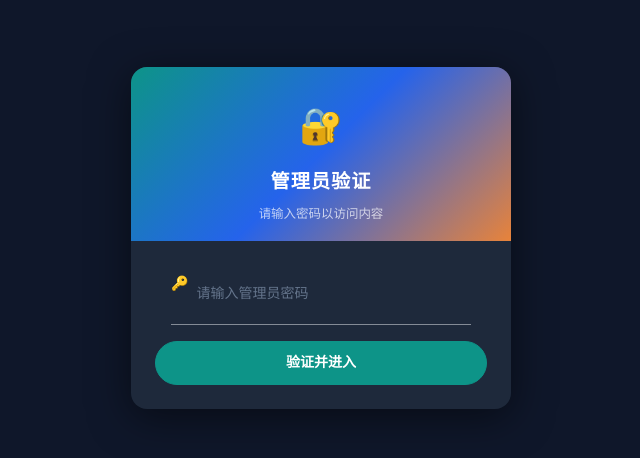
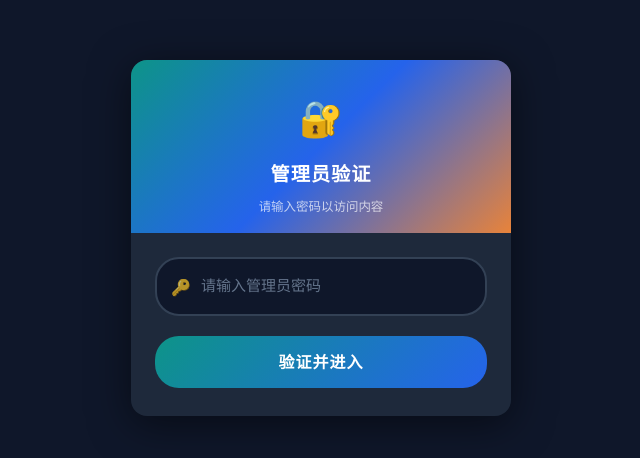
Before and after one commit to ghtaoge/interview-guide, a Vue app: page / in a window 1280 px wide. Shown: the part 162-620 px from the top of the page, without its empty margins (319-959 px from the left). Built offline with nearby package versions, Linux system fonts and the light colour scheme.

Commit message:
重做AuthGate：弃用van-field/van-button，改用原生input+自定义样式，圆角输入框+渐变按钮

```diff
--- a/src/components/AuthGate.vue
+++ b/src/components/AuthGate.vue
@@ -7,29 +7,25 @@
         <p class="auth-subtitle">请输入密码以访问内容</p>
       </div>
       <div class="auth-body">
-        <van-field
-          v-model="password"
-          type="password"
-          placeholder="请输入管理员密码"
-          :error-message="errorMsg"
-          clearable
-          @keydown.enter="submit"
+        <div class="auth-input-wrap" :class="{ error: errorMsg }">
+          <span class="auth-input-icon">🔑</span>
+          <input
+            v-model="password"
+            type="password"
+            placeholder="请输入管理员密码"
+            class="auth-input"
+            @keydown.enter="submit"
+          />
+          <button v-if="password" class="auth-clear" @click="password = ''">✕</button>
+        </div>
+        <p v-if="errorMsg" class="auth-error">{{ errorMsg }}</p>
+        <button
+          class="auth-submit-btn"
+          :disabled="verifying"
+          @click="submit"
         >
-          <template #left-icon>
-            <span style="font-size:1em">🔑</span>
-          </template>
-        </van-field>
-        <van-button
-          type="primary"
-          block
-          round
-          :loading="verifying"
-          loading-text="验证中..."
-          @click="submit"
-          class="auth-submit-btn"
-        >
-          验证并进入
-        </van-button>
+          {{ verifying ? '验证中...' : '验证并进入' }}
+        </button>
       </div>
     </div>
   </div>
@@ -93,25 +89,55 @@ async function submit() {
   font-size: .78em; opacity: .7; font-weight: 300;
 }
 .auth-body {
-  padding: 20px 24px 24px;
+  padding: 24px 24px 28px;
+}
+.auth-input-wrap {
+  display: flex; align-items: center; gap: 10px;
+  background: var(--bg); border-radius: 24px;
+  border: 2px solid var(--border); padding: 4px 14px;
+  transition: border-color .25s, box-shadow .25s;
+}
+.auth-input-wrap:focus-within {
+  border-color: var(--accent);
+  box-shadow: 0 0 12px rgba(13,148,136,.2);
+}
+.auth-input-wrap.error {
+  border-color: #ef4444;
+  box-shadow: 0 0 8px rgba(239,68,68,.15);
+}
+.auth-input-icon { font-size: 1em; flex-shrink: 0; opacity: .7 }
+.auth-input {
+  flex: 1; border: none; outline: none; background: transparent;
+  font-size: 15px; color: var(--text); padding: 10px 0;
+  caret-color: var(--accent);
+}
+.auth-input::placeholder { color: var(--text3); opacity: 1 }
+.auth-input:-ms-input-placeholder { color: var(--text3) }
+.auth-clear {
+  width: 24px; height: 24px; border-radius: 50%; border: none;
+  background: var(--border); color: var(--text2); cursor: pointer;
+  font-size: .7em; display: flex; align-items: center; justify-content: center;
+  flex-shrink: 0; transition: all .2s;
+}
+.auth-clear:hover { background: var(--text3); color: var(--card) }
+.auth-error {
+  font-size: .8em; color: #ef4444; margin-top: 8px; padding-left: 14px;
 }
 .auth-submit-btn {
-  margin-top: 16px; font-weight: 600;
-  background: #0d9488; border-color: #0d9488;
+  margin-top: 20px; width: 100%; padding: 12px 0;
+  border-radius: 24px; border: none; cursor: pointer;
+  font-size: 1em; font-weight: 600; letter-spacing: 1px;
+  background: linear-gradient(135deg, #0d9488, #2563eb);
+  color: #fff; transition: all .3s;
 }
-
-/* 修复全局reset对Vant field的影响 */
-:deep(.van-field .van-cell__title) { padding: 10px 0 }
-:deep(.van-field .van-cell__value) { padding: 10px 0 }
-:deep(.van-field .van-field__control) { padding: 0 }
-:deep(.van-field .van-field__left-icon) { margin-right: 8px }
-:deep(.van-field .van-field__right-icon) { margin-left: 8px }
+.auth-submit-btn:hover { transform: translateY(-1px); box-shadow: 0 4px 16px rgba(13,148,136,.35) }
+.auth-submit-btn:disabled { opacity: .6; cursor: not-allowed; transform: none }
 
 /* 移动端 */
 @media (max-width: 600px) {
   .auth-card { max-width: 340px }
   .auth-header { padding: 22px 20px 14px }
   .auth-header h2 { font-size: 1.05em }
-  .auth-body { padding: 16px 20px 20px }
+  .auth-body { padding: 20px 20px 24px }
 }
 </style>
```
